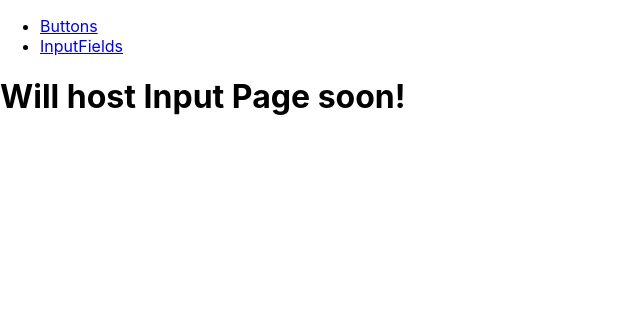
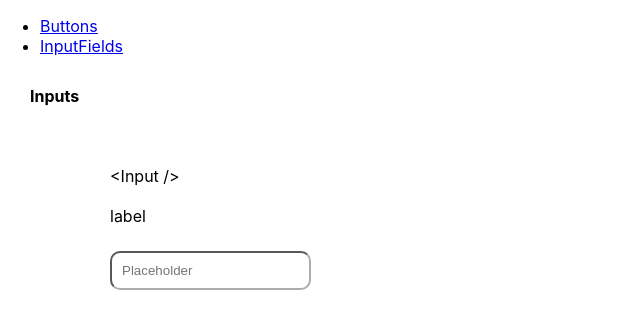
Before and after one commit to bipin-codes/front-end-challenges, a React (Create React App) app: page /input in a window 1280 px wide. Shown: the top 328 px of the page, without its empty margins (0-640 px from the left). Built offline with nearby package versions, Linux system fonts and the light colour scheme.

Commit message:
Normal State Updated

```diff
--- /dev/null
+++ b/src/components/Input/Input.css
@@ -0,0 +1,23 @@
+.label {
+  margin-bottom: 5px;
+  display: block;
+}
+.label-focus {
+  color: rgb(41, 41, 242);
+  margin-bottom: 5px;
+  display: block;
+}
+/* input-group-default */
+.input {
+  border-radius: 10px;
+  border-color: rgb(173, 171, 171);
+  padding: 10px;
+  color: rgb(174, 174, 174);
+}
+.input:focus {
+  border-color: rgb(41, 41, 242);
+}
+
+.input:hover {
+  border-color: rgb(75, 74, 74);
+}
--- /dev/null
+++ b/src/components/Input/Input.tsx
@@ -0,0 +1,23 @@
+import React, { useState } from "react";
+import "./Input.css";
+export const Input: React.FC = () => {
+  const [isFocused, setIsFocus] = useState(false);
+  return (
+    <>
+      <div>
+        <label className={isFocused ? "label-focus" : "label"}> label</label>
+        <br></br>
+        <input
+          onFocus={(e) => {
+            setIsFocus(true);
+          }}
+          onBlur={() => {
+            setIsFocus(false);
+          }}
+          className="input"
+          placeholder="Placeholder"
+        />
+      </div>
+    </>
+  );
+};
--- /dev/null
+++ b/src/pages/Input/InputPage.css
@@ -0,0 +1,19 @@
+.parent {
+  margin: 50px 100px;
+  display: grid;
+
+  gap: 10px;
+  column-gap: 50;
+  grid-template-columns: auto auto auto auto;
+}
+/* child div */
+.section-div {
+  margin: 10px;
+}
+/* row based div using flexbox */
+.row-div {
+  display: flex;
+  flex-direction: row;
+  justify-content: space-between;
+  align-items: center;
+}
--- a/src/pages/Input/InputPage.tsx
+++ b/src/pages/Input/InputPage.tsx
@@ -1,4 +1,23 @@
 import React from "react";
+import { Input } from "../../components/Input/Input";
+import "./InputPage.css";
 export const InputPage: React.FC = () => {
-  return <h1>Will host Input Page soon!</h1>;
+  return (
+    <div>
+      <h4 style={{ margin: 30 }}>Inputs</h4>
+
+      <div className="parent">
+        {/* LABELS */}
+
+        {/* SIMPLE BUTTON */}
+        <div className="section-div " style={{ gridRowStart: 1 }}>
+          <span style={{ marginBottom: 0, display: "block" }}>
+            {"<Input />"}
+          </span>
+          <br />
+          <Input />
+        </div>
+      </div>
+    </div>
+  );
 };
```
